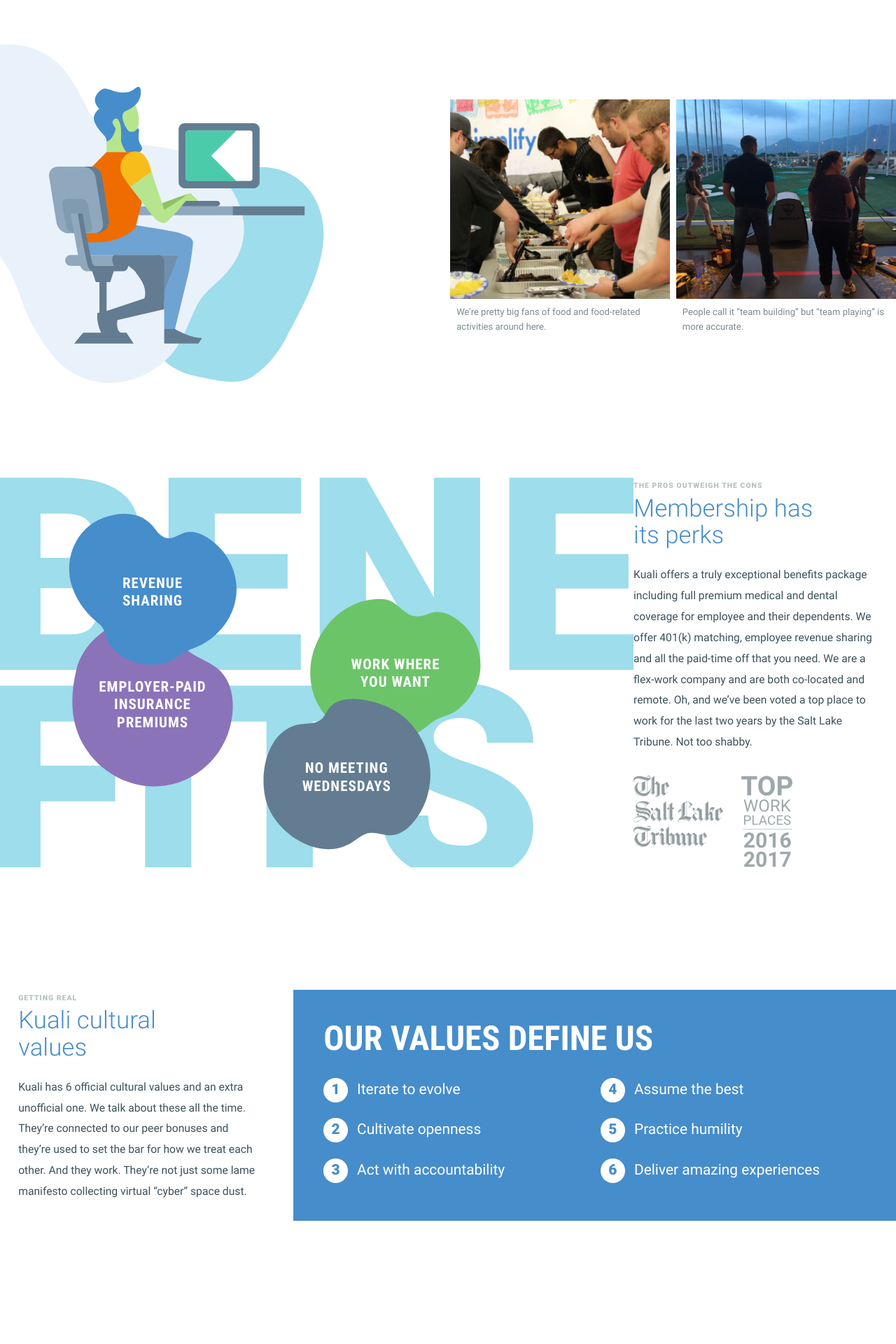
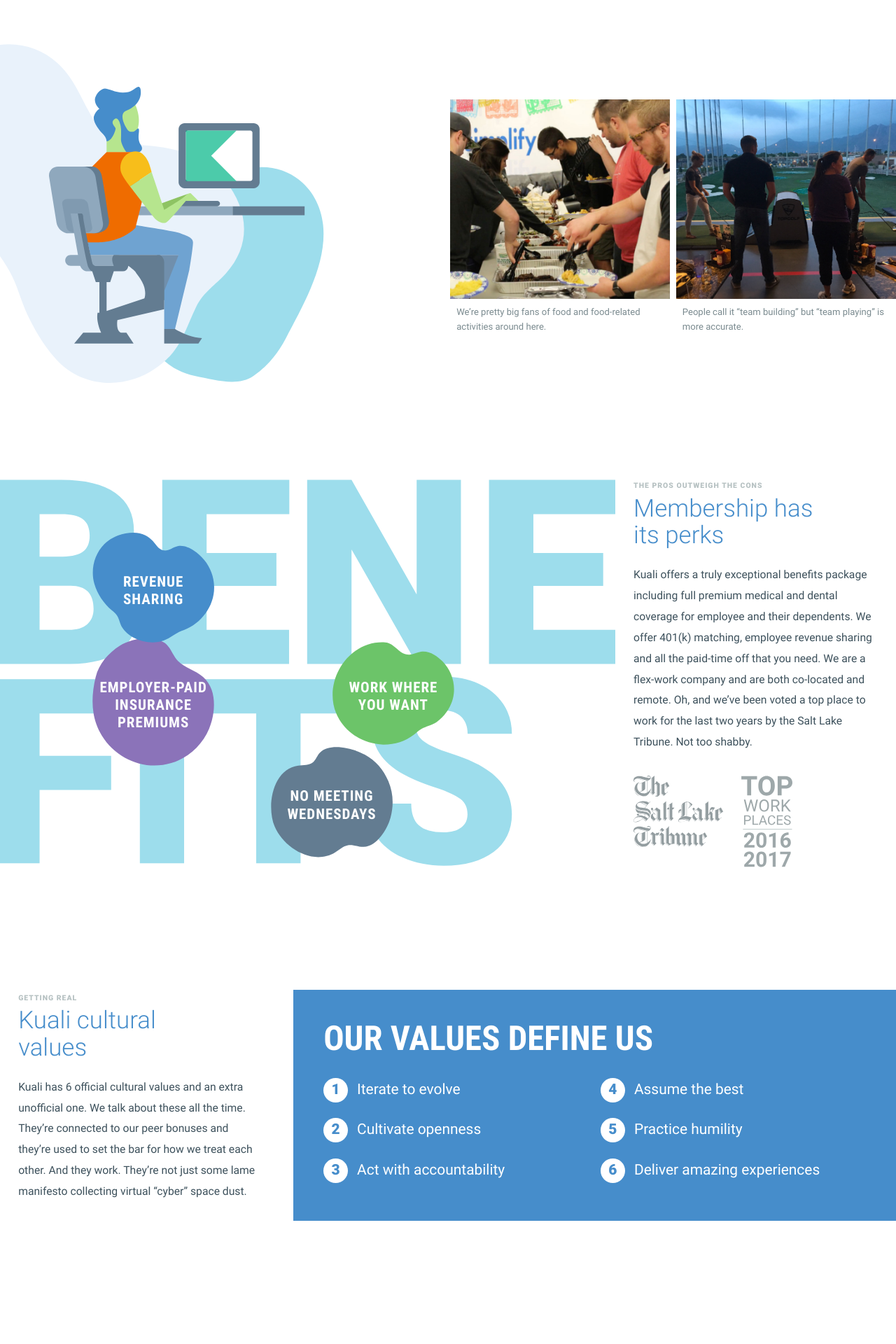
Before and after one commit to KualiCo/kuali-jobs, a Jekyll site: the page built from index.html, in a window 1280 px wide. Shown: the part 1269-3189 px from the top of the page at 70% size. Built offline with Jekyll 4.4.1, drawn with Linux system fonts in a browser that asks for light colours.

Commit message:
makes benefits row responsive

```diff
--- a/_sass/custom.scss
+++ b/_sass/custom.scss
@@ -124,6 +124,7 @@
 		justify-content: flex-end;
 		@include breakpoint('small') {
 			justify-content: flex-start;
+			margin-top: 2rem;
 		}
 	}
 
@@ -218,6 +219,9 @@
   &-shift {
     margin-left: auto;
     margin-right: 1rem;
+		@include breakpoint('small') {
+			margin-right: 3rem;
+		}
 		@include breakpoint('extra-small') {
 			margin: 0;
 		}
@@ -287,14 +291,6 @@
 		flex-direction: column;
 	}
 
-	.item {
-		margin-right: 3rem;
-		@include breakpoint('extra-small') {
-			margin-right: 0;
-			margin-bottom: 5rem;
-		}
-	}
-
   .avatar {
     position: relative;
     z-index: 0;
@@ -310,8 +306,31 @@
 	}
 
 	.image-plus-caption-small {
+		margin-right: 3rem;
 		@include breakpoint('small') {
 			flex-basis: 50%;
+		}
+		@include breakpoint('extra-small') {
+			margin-right: 0;
+			margin-bottom: 5rem;
+		}
+	}
+
+	.vertical-word {
+		margin-right: 3rem;
+		@include breakpoint('medium') {
+			display: none;
+		}
+	}
+
+	.paragraph-content {
+		margin-right: 3rem;
+		@include breakpoint('extra-large') {
+			margin-right: 0;
+		}
+		@include breakpoint('extra-small') {
+			margin-right: 0;
+			margin-bottom: 5rem;
 		}
 	}
 
@@ -344,24 +363,16 @@
 			height: 40rem;
 		}
   }
-
-	.vertical-words {
-		@include breakpoint('medium') {
-			display: none;
-		}
-	}
-
-	.paragraph-content {
-		@include breakpoint('extra-large') {
-			margin-right: 0;
-		}
-	}
 }
 
 .team {
 	padding-right: 0;
+	@include breakpoint('small') {
+		padding-left: 0;
+	}
 	@include breakpoint('extra-small') {
 		padding-right: 2rem;
+		padding-left: 2rem;
 	}
 
 	.image-plus-caption {
@@ -406,11 +417,24 @@
 
 .benefits {
 	padding-left: 0;
+	@include breakpoint('small') {
+		padding-left: 0;
+		padding-right: 0;
+		flex-direction: column;
+	}
 
   &-list {
     flex-grow: 2;
-    background: url('../img/benefits.svg') no-repeat left top;
+    background: url('../img/benefits.svg') no-repeat left center;
+		background-size: contain;
     position: relative;
+		margin-right: 3rem;
+		@include breakpoint('small') {
+			margin-right: 0;
+			margin-bottom: 5rem;
+			padding-bottom: 65%;
+			width: 100%;
+		}
 
     &-bubble {
       position: absolute;
@@ -418,6 +442,12 @@
       margin: -10rem;
       background-repeat: no-repeat;
       background-position: center center;
+			@include breakpoint('extra-large') {
+				background-size: 20rem;
+			}
+			@include breakpoint('extra-small') {
+				background-size: 18rem;
+			}
 
 			h3 {
 	      font-size: 2.4rem;
@@ -430,33 +460,67 @@
 	      text-align: center;
 	      position: relative;
 	      top: 0.5rem;
+				@include breakpoint('medium') {
+					padding: 0 1rem;
+				}
+				@include breakpoint('extra-small') {
+					font-size: 2rem;
+				}
 	    }
 
       &.revenue {
         background-image: url('../img/bubble-blue.svg');
-        left: 16rem;
-        top: 13rem;
+				top: 20%;
+        left: 16%;
+				@include breakpoint('extra-small') {
+					top: 3rem;
+					left: 3rem;
+				}
       }
 
       &.insurance {
         background-image: url('../img/bubble-purple.svg');
-        left: 16rem;
-        top: 30rem;
+				top: 47%;
+        left: 16%;
+				@include breakpoint('extra-small') {
+					top: auto;
+					bottom: 3rem;
+					left: 3rem;
+				}
       }
 
       &.meetings {
         background-image: url('../img/bubble-gray.svg');
-        right: 38rem;
-        bottom: 10rem;
+				top: 75%;
+				left: 45%;
+				@include breakpoint('extra-small') {
+					top: auto;
+					right: 3rem;
+					bottom: 3rem;
+					left: auto;
+				}
       }
 
       &.location {
         background-image: url('../img/bubble-green.svg');
-        right: 30rem;
-        bottom: 27rem;
+				top: 47%;
+				left: 55%;
+				@include breakpoint('extra-small') {
+					top: 3rem;
+					right: 3rem;
+					left: auto;
+				}
       }
     }
   }
+
+	.paragraph-content {
+		@include breakpoint('small') {
+			padding: 0 2rem;
+			margin-bottom: 5rem;
+			max-width: 100%;
+		}
+	}
 }
 
 .values {
--- a/index.html
+++ b/index.html
@@ -18,20 +18,20 @@
 </section>
 
 <section id="culture" class="culture section constrain">
-  <figure class="item image-plus-caption image-plus-caption-small">
+  <figure class="image-plus-caption image-plus-caption-small">
     <img alt="Kuali employee climbing on a rock wall" src="img/climbing.jpg" />
     <figcaption>Every year we do a company-wide in-person hack week that includes tons of other kinds of “hacking” too.</figcaption>
   </figure>
-  <div class="item vertical-words">
+  <div class="vertical-word">
     <img alt="Culture" src="img/culture.svg" />
   </div>
-  <div class="item paragraph-content">
+  <div class="paragraph-content">
     <sup>I am unable to even</sup>
     <h2>LOL “culture,” amirite?</h2>
     <p>So many companies talk about culture in terms of foosball, snacks, and parties. Sure, we have that stuff too, but to us, it’s not what makes a great employee experience. We live and die by our <a href="#values">cultural values</a>. And we value autonomy above all else. We like to hire amazing people and get the h*ck out of their way.</p>
     <p>Real culture is the kind that makes you proud of what you do and who you do it with.</p>
   </div>
-  <div class="item desk-gal avatar">
+  <div class="desk-gal avatar">
     <img alt="Animated worker typing on laptop" src="img/desk-gal.svg" />
   </div>
 </section>
```
Also changed, not shown: img/benefits.svg.
